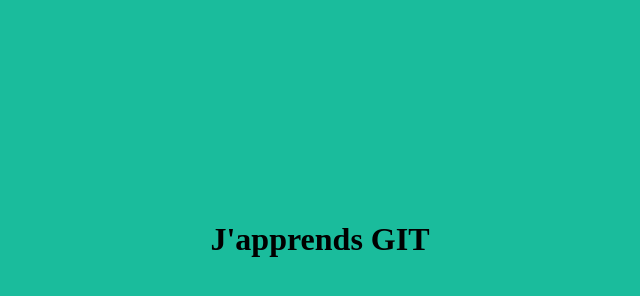
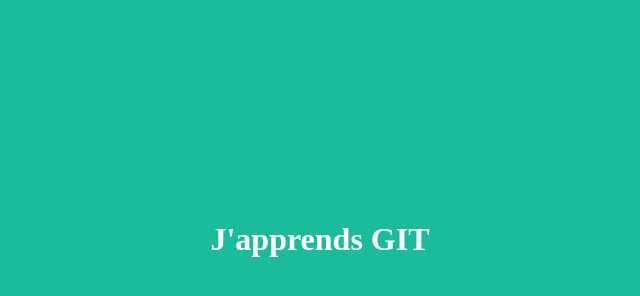
Before and after one commit to blawniczak/git_tut, a plain HTML site: page index.html in a window 1280 px wide. Shown: the whole page, without its empty margins (320-960 px from the left). Drawn offline with Linux system fonts and the light colour scheme.

Commit message:
Modification de la couleur du titre principal

```diff
--- a/index.html
+++ b/index.html
@@ -7,6 +7,6 @@
 	<title>Tutoriel GIT initiation</title>
 </head>
 <body style="background-color: #1abc9c">
-	<h1 style="text-align: center; padding-top: 200px;">J'apprends GIT</h1>
+	<h1 style="text-align: center; padding-top: 200px; color: #ffffff;">J'apprends GIT</h1>
 </body>
 </html>
```
